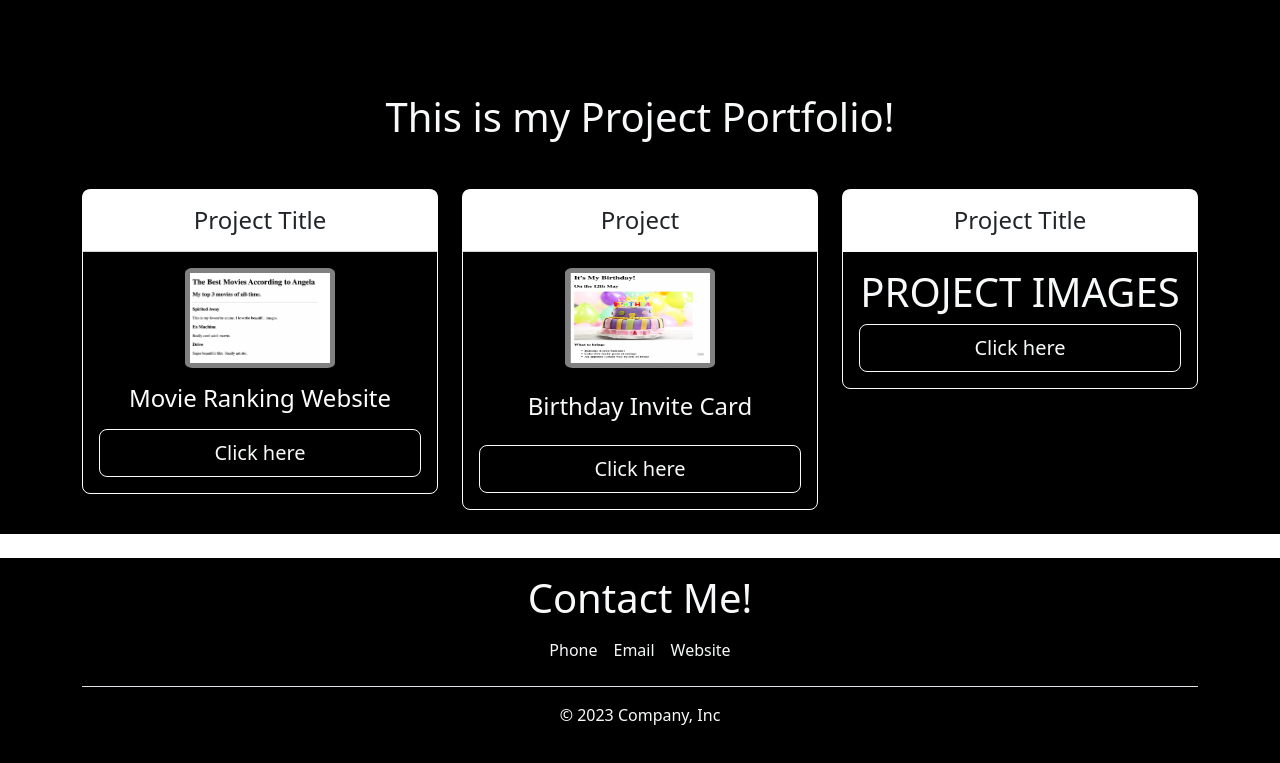
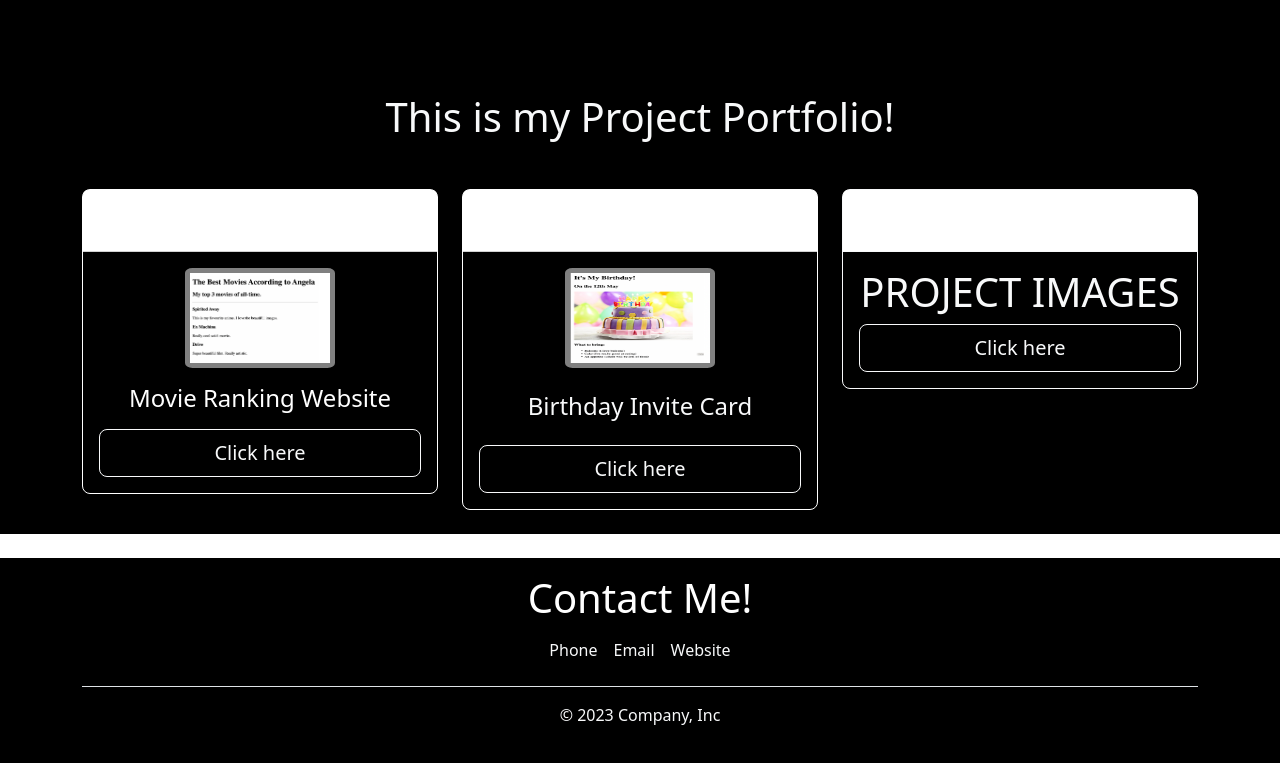
Before and after one commit to Zeu-5/actualwebsitept3, a plain HTML site: page index.html in a window 1280 px wide. Shown: the part 1281-2044 px from the top of the page. Drawn offline with nearby package versions, Linux system fonts and the light colour scheme.

Commit message:
index.html

```diff
--- a/index.html
+++ b/index.html
@@ -10,7 +10,7 @@
     <link rel="preconnect" href="https://fonts.gstatic.com" crossorigin>
     <link href="https://fonts.googleapis.com/css2?family=Dancing+Script:wght@400;700&display=swap" rel="stylesheet">
     <style>
-        h1ph2h3h4 {
+        h1, p, h2, h3, h4 {
             color: white;
         }
     </style>
```
